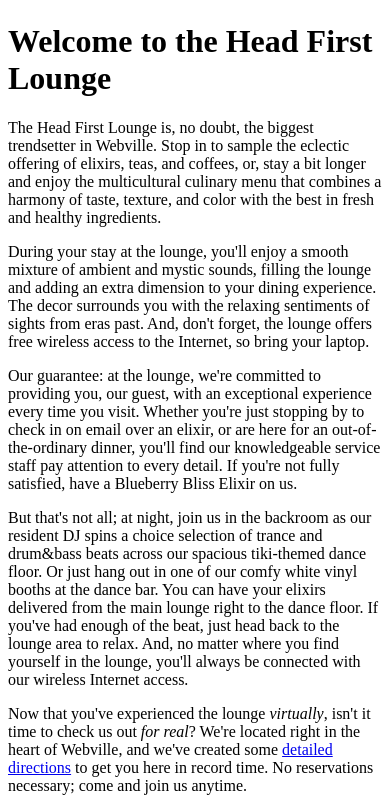
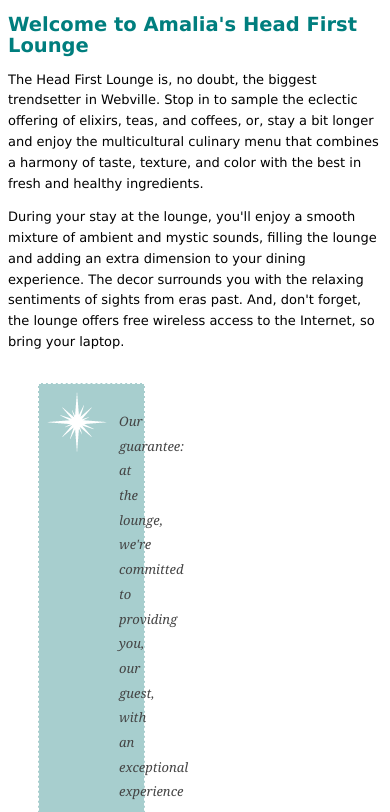
Before and after one commit to Malialgo/UpdatedLoungeah, a plain HTML site: page chapter9-main/lounge.html in a window 390 px wide. Shown: the part 215-1027 px from the top of the page. Drawn offline with Linux system fonts and the light colour scheme.

Commit message:
assignment changes

```diff
--- a/chapter9-main/lounge-mobile.css
+++ b/chapter9-main/lounge-mobile.css
@@ -1,37 +1,36 @@
 body {
-  font-size:           small;
-  font-family:         Verdana, Helvetica, Arial, sans-serif;
-  line-height:         1.6em;
+  font-size: small;
+  font-family: Verdana, Helvetica, Arial, sans-serif;
+  line-height: 1.6em;
 }
 
-h1, h2 {
-  color:               #007e7e;
+h1,
+h2 {
+  color: #007e7e;
 }
 
 h1 {
-  font-size:           150%;
+  font-size: 150%;
 }
 
 h2 {
-  font-size:           130%;
+  font-size: 130%;
 }
 
 #guarantee {
-  line-height:         1.9em;
-  font-style:          italic;
-  font-family:         Georgia, "Times New Roman", Times, serif;
-  color:               #444444;
-  border-color:        white;
-  border-width:        1px;
-  border-style:        dashed;
-  background-color:    #a7cece;
-  padding:             25px;
-  margin:              30px;
-/*
-  padding-left:        80px;
-  margin-right:        250px;
-  background-image:    url(images/background.gif);
-  background-repeat:   no-repeat;
+  line-height: 1.9em;
+  font-style: italic;
+  font-family: Georgia, "Times New Roman", Times, serif;
+  color: #444444;
+  border-color: white;
+  border-width: 1px;
+  border-style: dashed;
+  background-color: #a7cece;
+  padding: 25px;
+  padding-left: 80px;
+  margin: 30px;
+  margin-right: 250px;
+  background-image: url(images/background.gif);
+  background-repeat: no-repeat;
   background-position: top left;
-*/
 }
--- a/chapter9-main/lounge.html
+++ b/chapter9-main/lounge.html
@@ -1,104 +1,124 @@
+<!--Author: Amalia Hidalgo-->
+<!--Date: 10/09/2022-->
+<!-- Course: CPTR 245-->
+<!-- Assignment: Chapter 9-->
 <!DOCTYPE html>
 <html>
   <head>
-    <meta charset="utf-8">
-    <title>Head First Lounge</title>
-    <link type="text/css" rel="stylesheet" href="lounge.css">
+    <meta charset="utf-8" />
+    <title>Amalia's Head First Lounge</title>
+    <meta content="width=device-width" name="viewport" />
+    <link
+      type="text/css"
+      rel="stylesheet"
+      href="lounge.css"
+      media="screen and (min-width: 481px)"
+    />
+    <link
+      type="text/css"
+      rel="stylesheet"
+      href="lounge-mobile.css"
+      media="screen and (max-width: 480px)"
+    />
+    <link
+      type="text/css"
+      href="lounge-print.css"
+      rel="stylesheet"
+      media="print"
+    />
   </head>
   <body>
-    <p><img src="images/logo.gif" alt="Head First Lounge"></p>
-    <h1>Welcome to the Head First Lounge</h1>
+    <p><img src="images/logo.gif" alt="Head First Lounge" /></p>
+    <h1>Welcome to Amalia's Head First Lounge</h1>
     <p>
       The Head First Lounge is, no doubt, the biggest trendsetter in Webville.
-      Stop in to sample the eclectic offering of elixirs, teas, and coffees,
-      or, stay a bit longer and enjoy the multicultural culinary menu that
-      combines a harmony of taste, texture, and color with the best in fresh
-      and healthy ingredients.
+      Stop in to sample the eclectic offering of elixirs, teas, and coffees, or,
+      stay a bit longer and enjoy the multicultural culinary menu that combines
+      a harmony of taste, texture, and color with the best in fresh and healthy
+      ingredients.
     </p>
 
     <p>
-      During your stay at the lounge, you'll enjoy a smooth mixture of
-      ambient and mystic sounds, filling the lounge and adding an extra dimension
-      to your dining experience. The decor surrounds you with the relaxing sentiments
-      of sights from eras past. And, don't forget, the lounge offers free wireless
-      access to the Internet, so bring your laptop.
+      During your stay at the lounge, you'll enjoy a smooth mixture of ambient
+      and mystic sounds, filling the lounge and adding an extra dimension to
+      your dining experience. The decor surrounds you with the relaxing
+      sentiments of sights from eras past. And, don't forget, the lounge offers
+      free wireless access to the Internet, so bring your laptop.
+    </p>
+
+    <p id="guarantee">
+      Our guarantee: at the lounge, we're committed to providing you, our guest,
+      with an exceptional experience every time you visit. Whether you're just
+      stopping by to check in on email over an elixir, or are here for an
+      out-of-the-ordinary dinner, you'll find our knowledgeable service staff
+      pay attention to every detail. If you're not fully satisfied, have a
+      Blueberry Bliss Elixir on us.
     </p>
 
     <p>
-      Our guarantee: at the lounge, we're committed to providing you,
-      our guest, with an exceptional experience every time you visit.
-      Whether you're just stopping by to check in on email over an
-      elixir, or are here for an out-of-the-ordinary dinner, you'll
-      find our knowledgeable service staff pay attention to every detail.
-      If you're not fully satisfied, have a Blueberry Bliss Elixir on us.
+      But that's not all; at night, join us in the backroom as our resident DJ
+      spins a choice selection of trance and drum&amp;bass beats across our
+      spacious tiki-themed dance floor. Or just hang out in one of our comfy
+      white vinyl booths at the dance bar. You can have your elixirs delivered
+      from the main lounge right to the dance floor. If you've had enough of the
+      beat, just head back to the lounge area to relax. And, no matter where you
+      find yourself in the lounge, you'll always be connected with our wireless
+      Internet access.
     </p>
 
     <p>
-      But that's not all; at night, join us in the backroom as our resident
-      DJ spins a choice selection of trance and drum&amp;bass beats across
-      our spacious tiki-themed dance floor. Or just hang out in one of our
-      comfy white vinyl booths at the dance bar. You can have your elixirs
-      delivered from the main lounge right to the dance floor. If you've
-      had enough of the beat, just head back to the lounge area to relax.
-      And, no matter where you find yourself in the lounge, you'll always be
-      connected with our wireless Internet access.
-    </p>
-
-    <p>
-      Now that you've experienced the lounge <em>virtually</em>, isn't
-      it time to check us out <em>for real</em>? We're located right
-      in the heart of Webville, and we've created some
-      <a href="about/directions.html"
-         title="Detailed Directions to the Lounge">detailed directions</a>
-      to get you here in record time. No reservations necessary;
-      come and join us anytime.
+      Now that you've experienced the lounge <em>virtually</em>, isn't it time
+      to check us out <em>for real</em>? We're located right in the heart of
+      Webville, and we've created some
+      <a href="about/directions.html" title="Detailed Directions to the Lounge"
+        >detailed directions</a
+      >
+      to get you here in record time. No reservations necessary; come and join
+      us anytime.
     </p>
 
     <h2>*Weekly Elixir Specials*</h2>
     <p>
-      <img src="images/yellow.gif" alt="Lemon Breeze Elixir">
+      <img src="images/yellow.gif" alt="Lemon Breeze Elixir" />
     </p>
     <h3>Lemon Breeze</h3>
     <p>
-      The ultimate healthy drink, this elixir combines
-      herbal botanicals, minerals, and vitamins with
-      a twist of lemon into a smooth citrus wonder
-      that will keep your immune system going all
-      day and all night.
+      The ultimate healthy drink, this elixir combines herbal botanicals,
+      minerals, and vitamins with a twist of lemon into a smooth citrus wonder
+      that will keep your immune system going all day and all night.
     </p>
 
     <p>
-      <img src="images/chai.gif" alt="Chai Chiller Elixir">
+      <img src="images/chai.gif" alt="Chai Chiller Elixir" />
     </p>
     <h3>Chai Chiller</h3>
     <p>
-      Not your traditional chai, this elixir mixes mat&eacute;
-      with chai spices and adds an extra chocolate kick for
-      a caffeinated taste sensation on ice.
+      Not your traditional chai, this elixir mixes mat&eacute; with chai spices
+      and adds an extra chocolate kick for a caffeinated taste sensation on ice.
     </p>
 
     <p>
-      <img src="images/black.gif" alt="Black Brain Brew Elixir">
+      <img src="images/black.gif" alt="Black Brain Brew Elixir" />
     </p>
     <h3>Black Brain Brew</h3>
     <p>
-      Want to boost your memory?  Try our Black Brain Brew
-      elixir, made with black oolong tea and just a touch
-      of espresso.  Your brain will thank you for the boost.
+      Want to boost your memory? Try our Black Brain Brew elixir, made with
+      black oolong tea and just a touch of espresso. Your brain will thank you
+      for the boost.
     </p>
 
     <p>
-      Join us any evening for these and all our
-      other wonderful
-      <a href="beverages/elixir.html"
-         title="Head First Lounge Elixirs">elixirs</a>.
+      Join us any evening for these and all our other wonderful
+      <a href="beverages/elixir.html" title="Head First Lounge Elixirs"
+        >elixirs</a
+      >.
     </p>
 
     <h2>What's playing at the Lounge</h2>
     <p>
-      We're frequently asked about the music we play at the lounge, and no wonder,
-      it's great stuff. Just for you, we keep a list here on the site, updated weekly.
-      Enjoy.
+      We're frequently asked about the music we play at the lounge, and no
+      wonder, it's great stuff. Just for you, we keep a list here on the site,
+      updated weekly. Enjoy.
     </p>
     <ul>
       <li>Buddy Bar, Claude Challe</li>
@@ -109,9 +129,9 @@
     </ul>
 
     <p>
-      &copy; 2022, Head First Lounge<br>
-      All trademarks and registered trademarks appearing on this site are
-      the property of their respective owners.
+      &copy; 2022, Head First Lounge<br />
+      All trademarks and registered trademarks appearing on this site are the
+      property of their respective owners.
     </p>
   </body>
 </html>
```
Also changed, not shown: chapter9-main/about/directions.html (+2 -2 lines), chapter9-main/beverages/elixir.html (+14 -17 lines).
